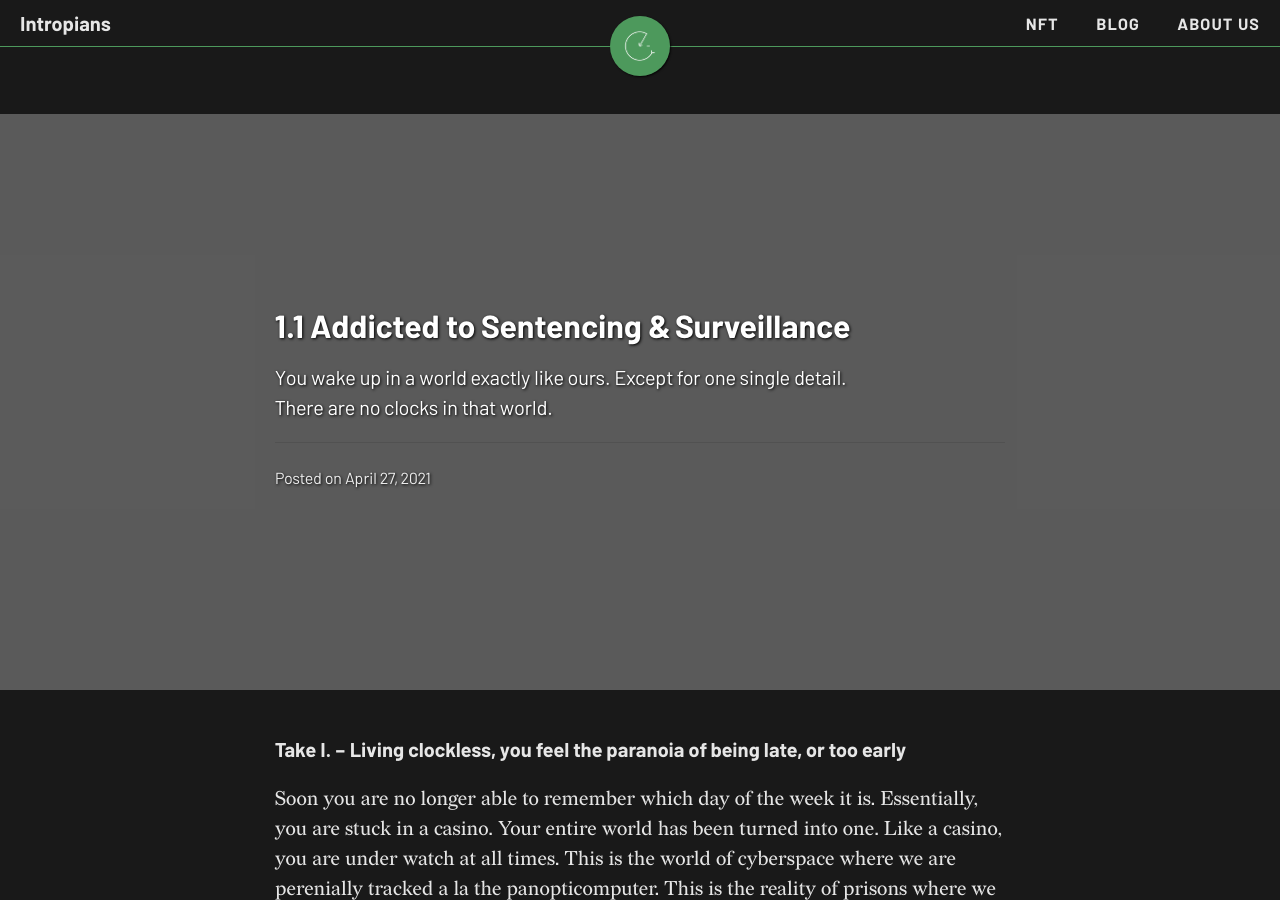
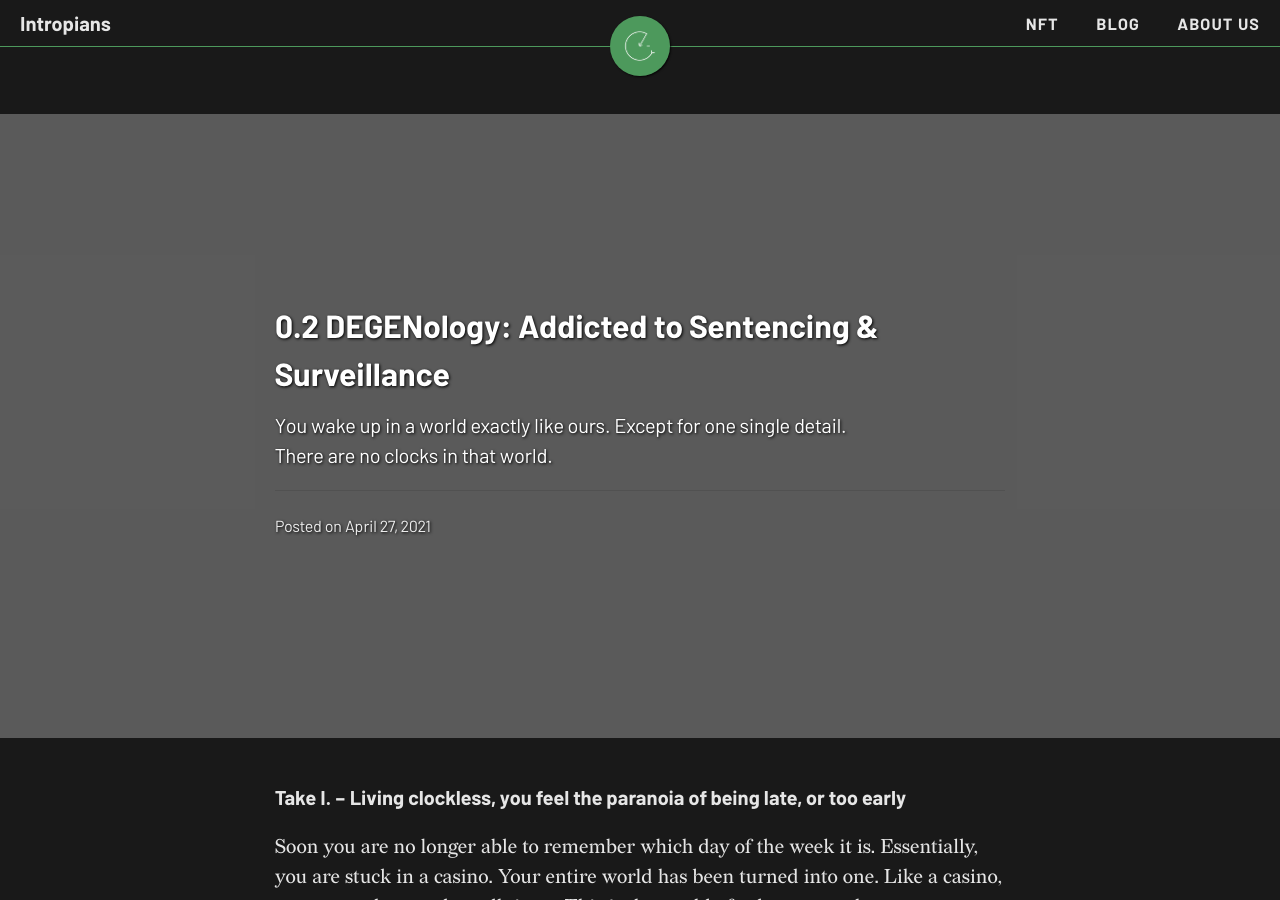
Before and after one commit to Intropians/intropians.org, a Jekyll site: the page built from _posts/2021-05-22-001.md, in a window 1280 px wide and 900 px high. Built offline with Jekyll 4.4.1, drawn with Linux system fonts in a browser that asks for light colours; nearby versions of some CDN libraries; comment, search, counter and statistics services are not loaded.

Commit message:
changed the title to refer to the _degen_

```diff
--- a/_posts/2021-05-22-001.md
+++ b/_posts/2021-05-22-001.md
@@ -1,6 +1,6 @@
 ---
 layout: post
-title: "1.1 Addicted to Sentencing & Surveillance"
+title: "0.2 DEGENology: Addicted to Sentencing & Surveillance"
 subtitle: "You wake up in a world exactly like ours. Except for one single detail. <br/>There are no clocks in that world. <br/><hr/>"
 permalink: /prison/
 date: 2021-04-27
```
